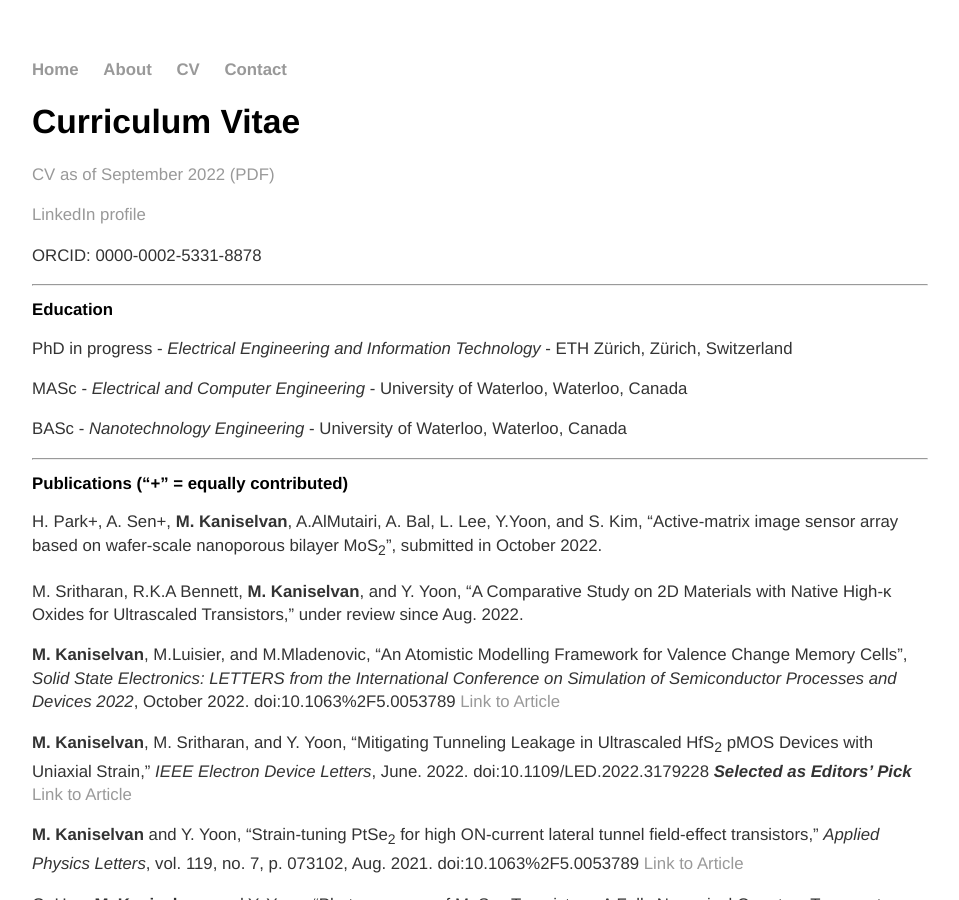
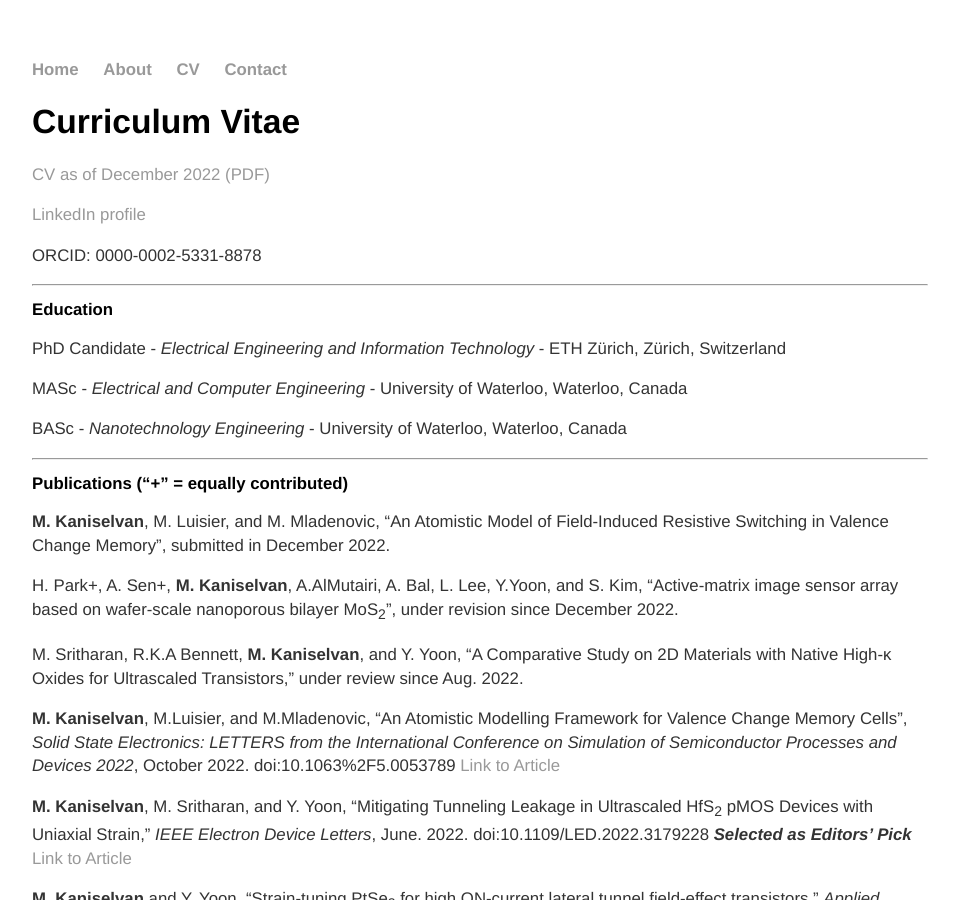
Before and after one commit to manasakani/manaskani.github.io, a Jekyll site: the page built from cv/index.md, in a window 1280 px wide and 900 px high. Shown: the whole window, without its empty margins (160-1119 px from the left). Built offline with Jekyll 4.4.1, drawn with Linux system fonts in a browser that asks for light colours.

Commit message:
Update index.md

```diff
--- a/cv/index.md
+++ b/cv/index.md
@@ -5,7 +5,7 @@ title: Manasa Kaniselvan
 
 # Curriculum Vitae
 
-[CV as of September 2022 (PDF)](/media/cv.pdf)
+[CV as of December 2022 (PDF)](/media/cv.pdf)
 
 [LinkedIn profile](https://www.linkedin.com/in/manasa-kaniselvan)
 
@@ -17,7 +17,7 @@ ORCID: 0000-0002-5331-8878
 
 ## Education
 
-PhD in progress - _Electrical Engineering and Information Technology_ - ETH Zürich, Zürich, Switzerland
+PhD Candidate - _Electrical Engineering and Information Technology_ - ETH Zürich, Zürich, Switzerland
 
 MASc - _Electrical and Computer Engineering_ - University of Waterloo, Waterloo, Canada
 
@@ -29,7 +29,9 @@ BASc - _Nanotechnology Engineering_ - University of Waterloo, Waterloo, Canada
 
 ## Publications ("+" = equally contributed)
 
-H. Park+, A. Sen+, **M. Kaniselvan**, A.AlMutairi, A. Bal, L. Lee, Y.Yoon, and S. Kim, "Active-matrix image sensor array based on wafer-scale nanoporous bilayer MoS<sub>2</sub>", submitted in October 2022.
+**M. Kaniselvan**, M. Luisier, and M. Mladenovic, "An Atomistic Model of Field-Induced Resistive Switching in Valence Change Memory", submitted in December 2022.
+
+H. Park+, A. Sen+, **M. Kaniselvan**, A.AlMutairi, A. Bal, L. Lee, Y.Yoon, and S. Kim, "Active-matrix image sensor array based on wafer-scale nanoporous bilayer MoS<sub>2</sub>", under revision since December 2022.
 
 M. Sritharan, R.K.A Bennett, **M. Kaniselvan**, and Y. Yoon, “A Comparative Study on 2D Materials with Native High-κ Oxides for Ultrascaled Transistors,” under review since Aug. 2022.
 
```
